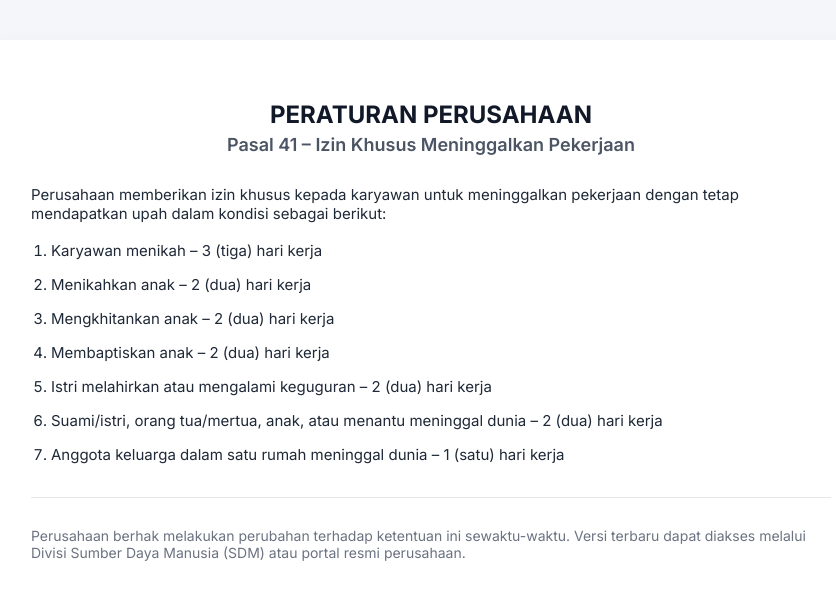
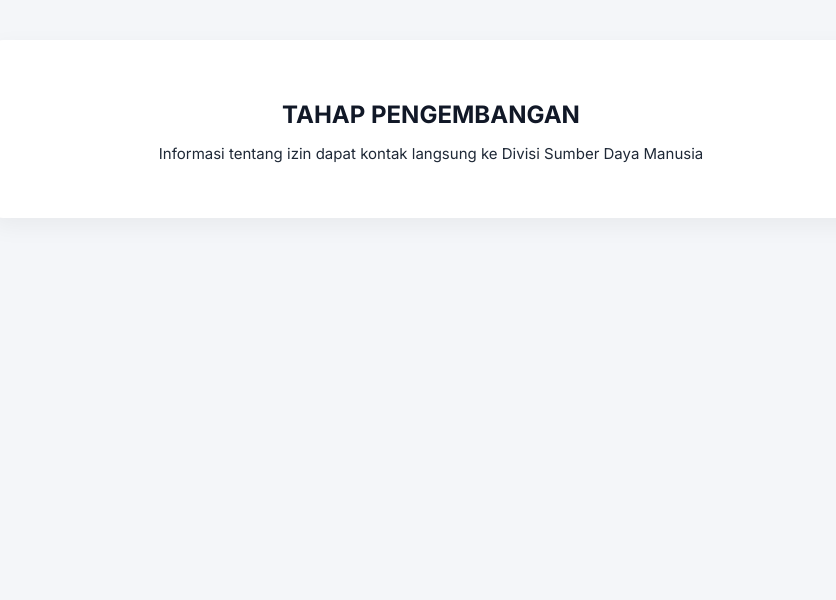
Before and after one commit to bprlingga/term-condition-permission, a plain HTML site: page index.html in a window 1280 px wide. Shown: the whole page, without its empty margins (209-1045 px from the left). Drawn offline with Linux system fonts and the light colour scheme.

Commit message:
upload pertama

```diff
--- a/index.html
+++ b/index.html
@@ -45,6 +45,7 @@
 
         .section p {
             margin-bottom: 15px;
+            text-align: center;
             font-size: 15px;
         }
 
@@ -85,30 +86,11 @@
 <body>
 
     <div class="container">
-        <h2>PERATURAN PERUSAHAAN</h2>
-        <h3>Pasal 41 – Izin Khusus Meninggalkan Pekerjaan</h3>
+        <h2>TAHAP PENGEMBANGAN</h2>
 
         <div class="section">
             <p>
-                Perusahaan memberikan izin khusus kepada karyawan untuk meninggalkan pekerjaan
-                dengan tetap mendapatkan upah dalam kondisi sebagai berikut:
-            </p>
-
-            <ol>
-                <li>Karyawan menikah – 3 (tiga) hari kerja</li>
-                <li>Menikahkan anak – 2 (dua) hari kerja</li>
-                <li>Mengkhitankan anak – 2 (dua) hari kerja</li>
-                <li>Membaptiskan anak – 2 (dua) hari kerja</li>
-                <li>Istri melahirkan atau mengalami keguguran – 2 (dua) hari kerja</li>
-                <li>Suami/istri, orang tua/mertua, anak, atau menantu meninggal dunia – 2 (dua) hari kerja</li>
-                <li>Anggota keluarga dalam satu rumah meninggal dunia – 1 (satu) hari kerja</li>
-            </ol>
-        </div>
-
-        <div class="footer">
-            <p>
-                Perusahaan berhak melakukan perubahan terhadap ketentuan ini sewaktu-waktu.
-                Versi terbaru dapat diakses melalui Divisi Sumber Daya Manusia (SDM) atau portal resmi perusahaan.
+                Informasi tentang izin dapat kontak langsung ke Divisi Sumber Daya Manusia
             </p>
         </div>
     </div>
```
